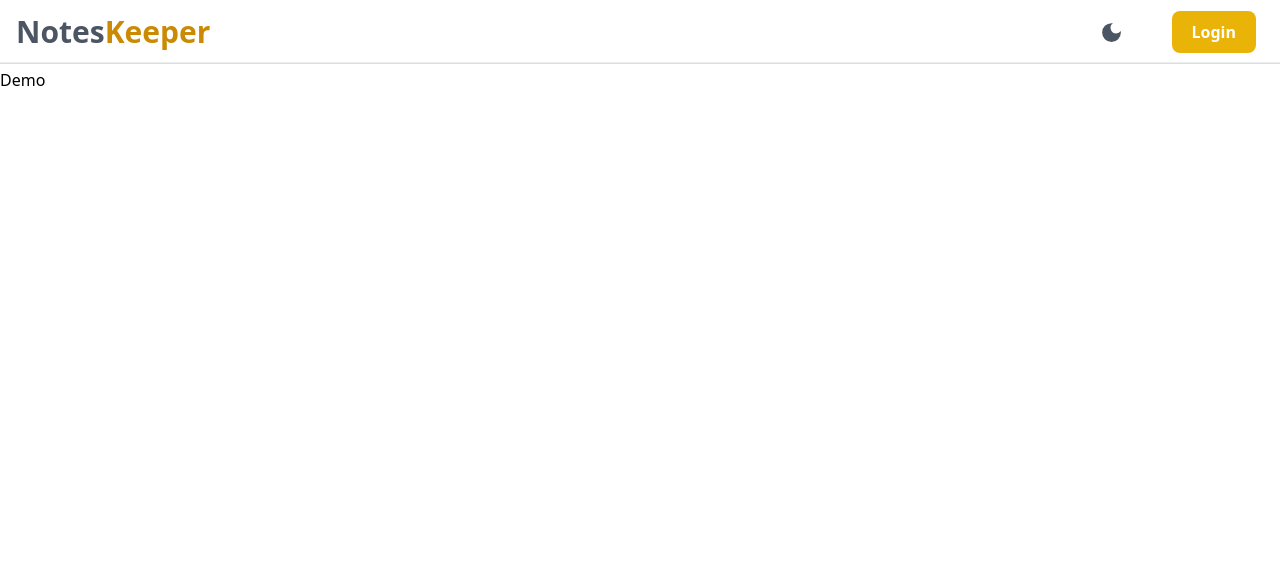
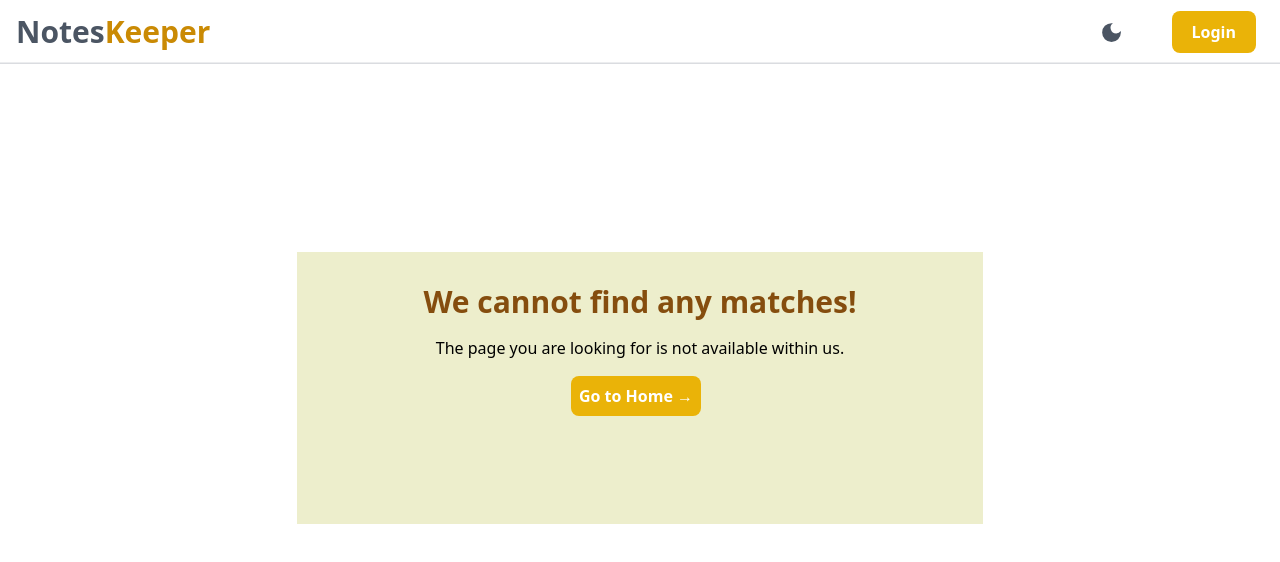
Before and after one commit to raman1999/notes-keeper, a React (Create React App) app: page /notes/labels in a window 1280 px wide. Shown: the top 562 px of the page. Built offline with nearby package versions, Linux system fonts and the light colour scheme; what miragejs would draw is missing.

Commit message:
feat: added not found page

```diff
--- a/src/Pages/NotFound/NotFound.jsx
+++ b/src/Pages/NotFound/NotFound.jsx
@@ -1,3 +1,18 @@
+import { Link } from "react-router-dom";
+import { useDocumentTitle } from "../../Hooks/useDocumentTitle";
 export function NotFound() {
-  return <div>Demo</div>;
+  useDocumentTitle("Page Not Found| FitTV");
+  return (
+    <div className="page-not-found flex justify-center items-center   w-full h-[80vh] p-4 dark:text-gray-800">
+      <div className="text-center w-[55%] md:w-[100%] h-[17rem] bg-[#edeecc] flex flex-col  items-center gap-4  p-5 pt-8">
+        <h2 className="text-3xl font-bold text-yellow-800">
+          We cannot find any matches!
+        </h2>
+        <p>The page you are looking for is not available within us.</p>
+        <Link to="/" className="btn p-2">
+          Go to Home &#8594;
+        </Link>
+      </div>
+    </div>
+  );
 }
```
